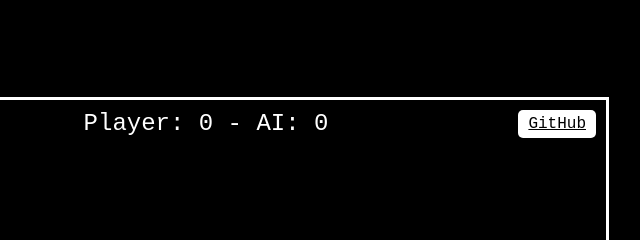
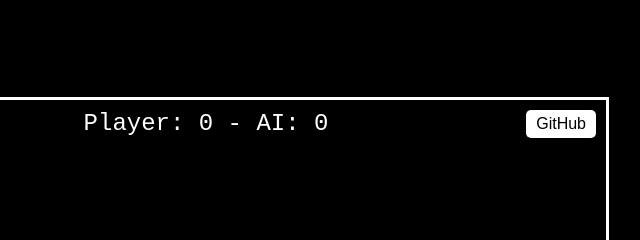
Before and after one commit to civic1007/pong, a plain HTML site: page index.html in a window 1280 px wide. Shown: the top 240 px of the page, 434-1074 px from the left. Drawn offline with Linux system fonts and the light colour scheme.

Commit message:
Update index.html

```diff
--- a/index.html
+++ b/index.html
@@ -3,14 +3,14 @@
 <head>
     <meta charset="UTF-8">
     <meta name="viewport" content="width=device-width, initial-scale=1.0">
-    <title>tennis game</title>
+    <title>Retro Tennis Game</title>
     <link rel="stylesheet" href="styles.css">
 </head>
 <body>
     <div class="game-container">
         <div class="score">Player: 0 - AI: 0</div>
         <canvas id="gameCanvas"></canvas>
-        <a href="https://github.com/civic1007" target="_blank" class="github-button">GitHub</a>
+        <button class="github-button" onclick="redirectToGithub()">GitHub</button>
     </div>
     <script src="script.js"></script>
 </body>
```
